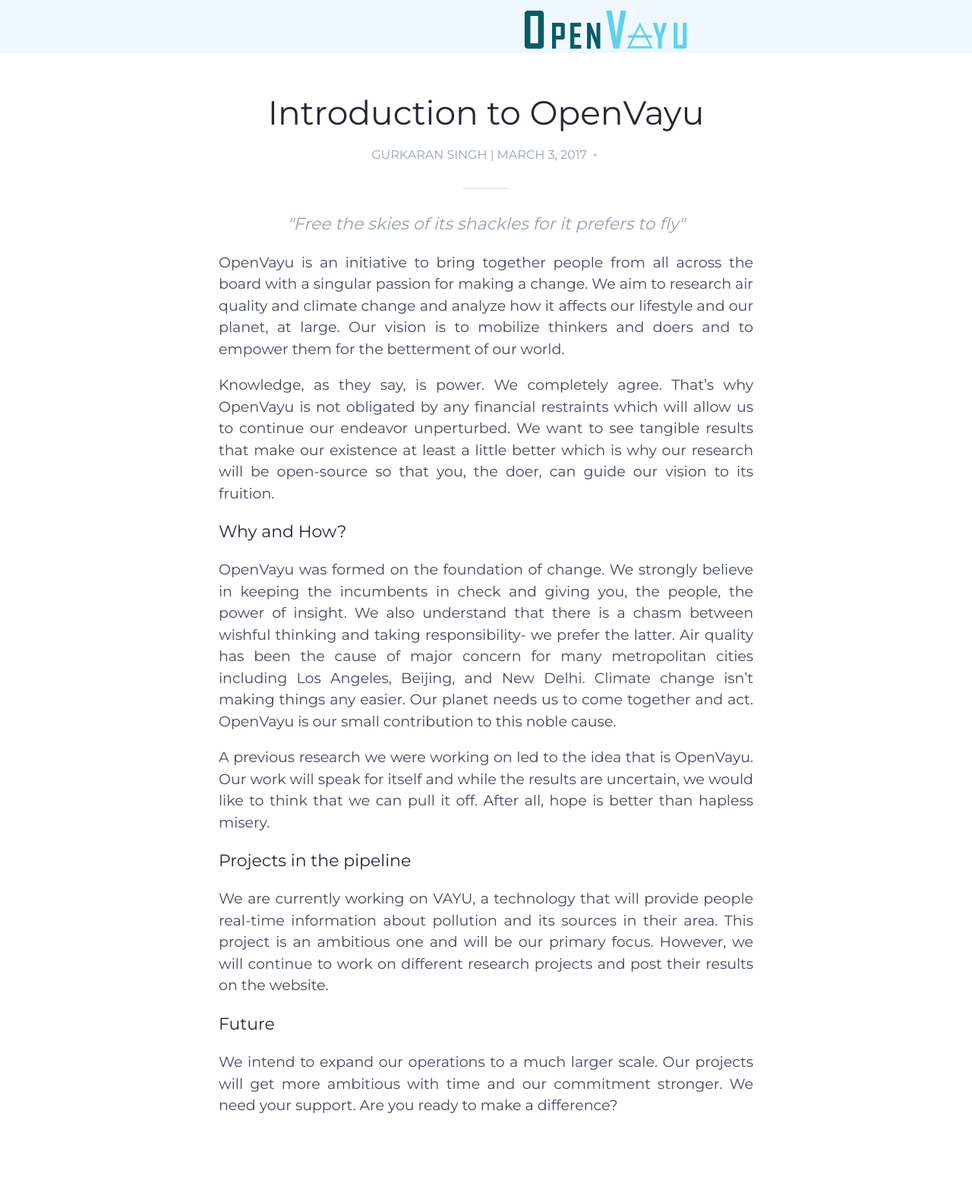
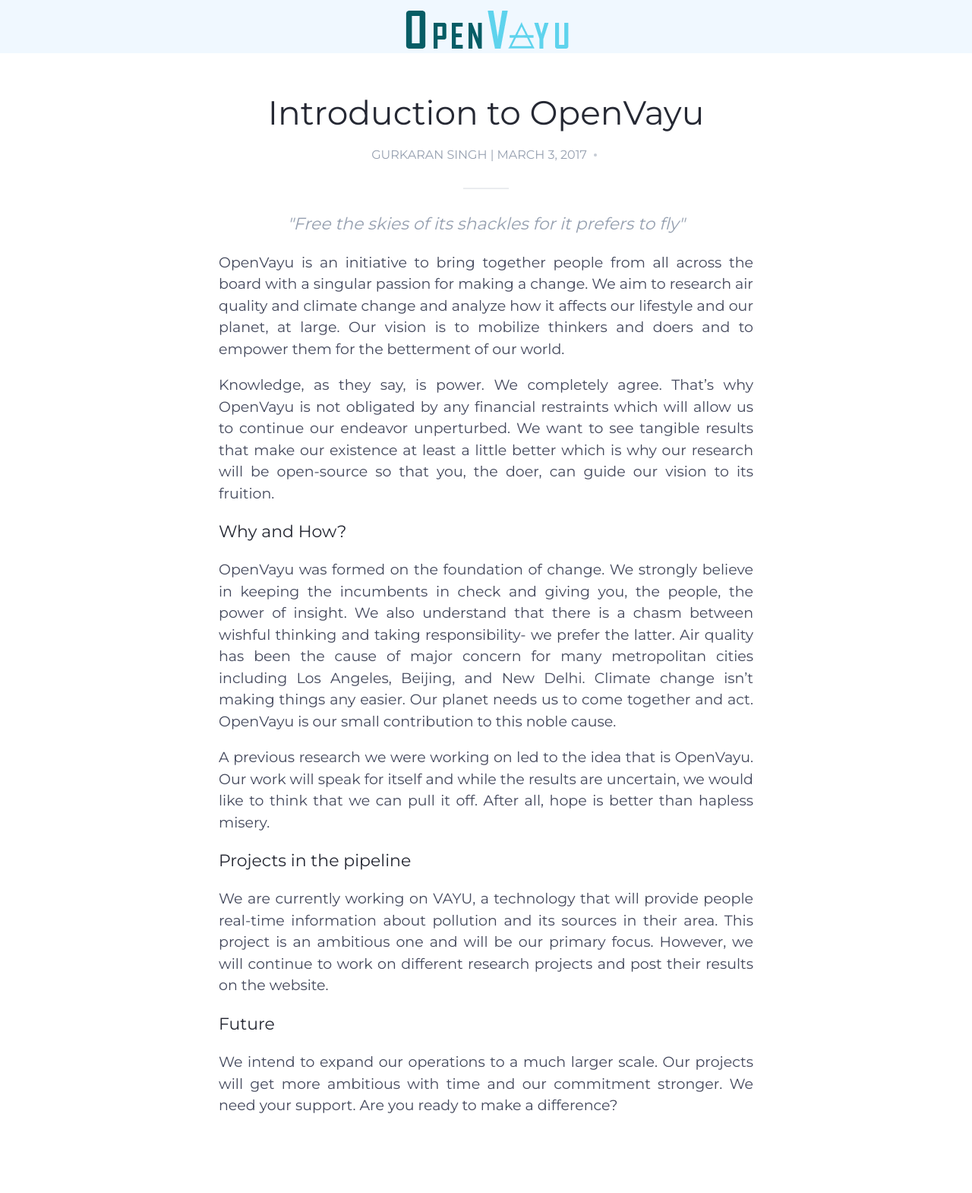
Before and after one commit to disha-surana/ChaitanyaBaweja.github.io, a Jekyll site: the page blogs/introduction_to_openvayu.html, which Jekyll copies as it is, in a window 1280 px wide. Shown: the whole page at 76% size. Built offline with Jekyll 4.4.1, drawn with Linux system fonts in a browser that asks for light colours.

Commit message:
fix intro

```diff
--- a/blogs/introduction_to_openvayu.html
+++ b/blogs/introduction_to_openvayu.html
@@ -22,15 +22,13 @@
     <div class='Shared-Navigation'>
   <div class='container-fluid'>
     <div class='row'>
-        <div class='col-xs-5'>&nbsp;</div>
-      <div class='col-xs-5'>
+        <!-- <div class='col-xs-5'>&nbsp;</div>  -->
+      <div class='col-xs-12'>
           <a href="" title="" class='Shared-Navigation-logo'>
             <img src="../assets/img/logoopenvayuSMALL.png"  alt="" />
           </a>
       </div>
-      <div class='col-xs-2'>
-        &nbsp;
-      </div>
+      <!-- <div class='col-xs-2'>&nbsp;</div> -->
     </div><!-- ./Row -->
   </div>
 </div>
```
